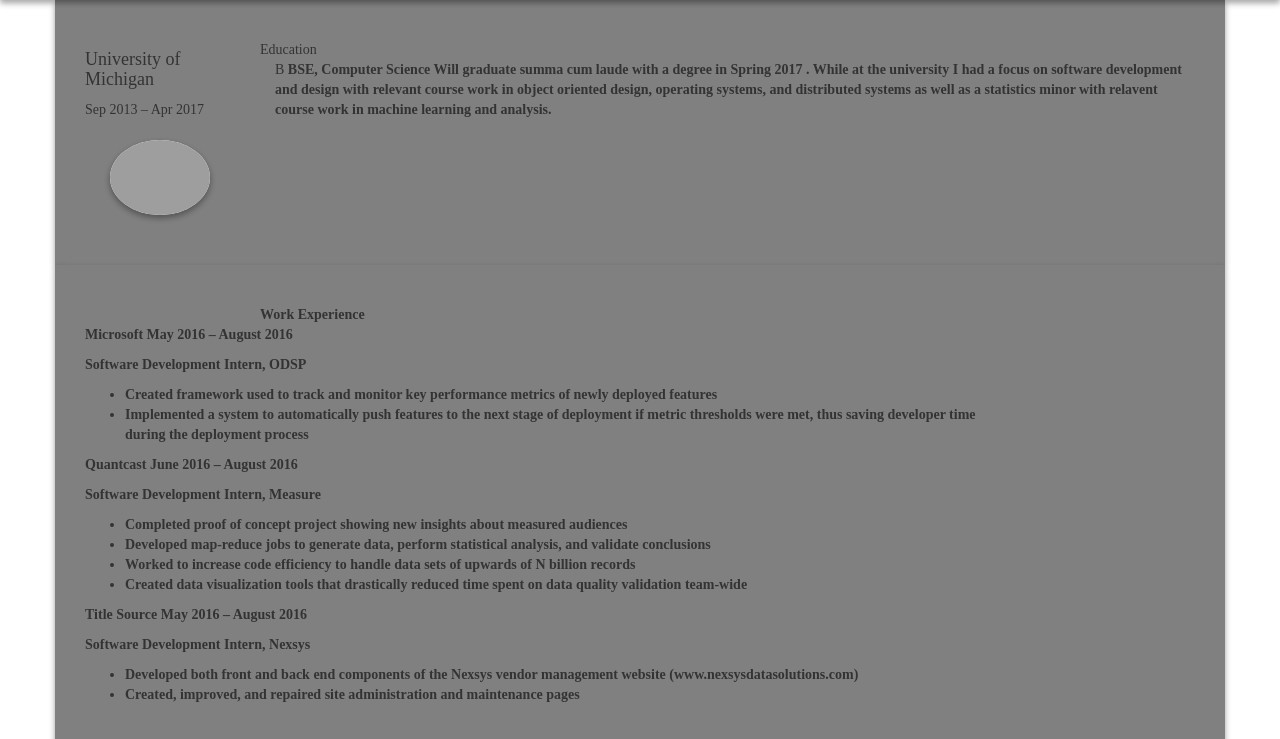
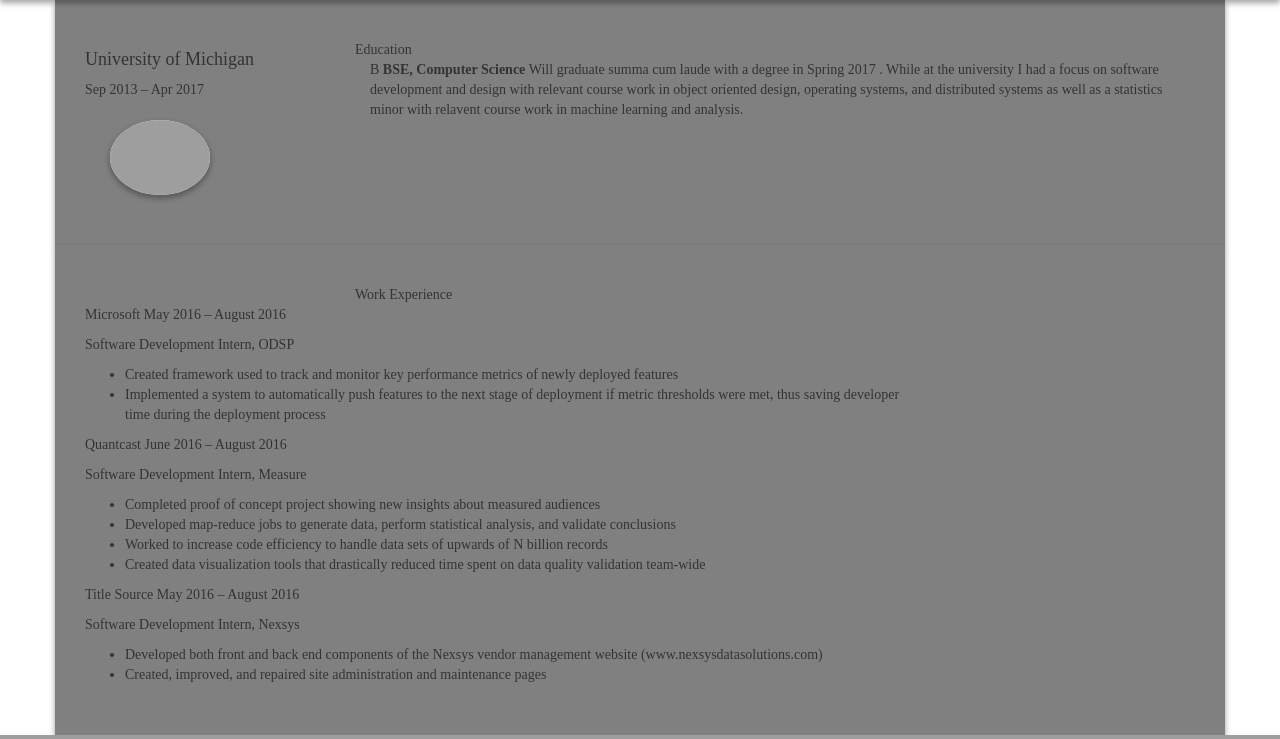
Before and after one commit to JonBrelje/website, a Flask app: page / in a window 1280 px wide. Shown: the part 754-1493 px from the top of the page. Run offline with Flask 2, Linux system fonts and the light colour scheme; some libraries are stand-ins or nearby versions; grey boxes are pictures that could not be loaded.

Commit message:
Shift column sizes after text formatting

```diff
--- a/templates/education.html
+++ b/templates/education.html
@@ -12,7 +12,7 @@
 
 {% block body %}
 <p>B
-	<strong> BSE, Computer Science <strong>
+	<strong> BSE, Computer Science </strong>
 	<span>
 	Will graduate summa cum laude with a degree in Spring 2017 . While at the university I had a focus on software development and design with relevant course work in object oriented design, operating systems, and distributed systems as well as a statistics minor with relavent course work in machine learning and analysis.
 	</span>
--- a/templates/info_section.html
+++ b/templates/info_section.html
@@ -1,13 +1,13 @@
 <div class="container shadow">
  	{% block title %}{% endblock %}
- 	<div class="col-md-2">
+ 	<div class="col-md-3">
  		<h4>{% block institution %}{% endblock %}</h4>
  		<p>{% block date%}{% endblock %}</p>
- 		<div class="col-md-2 text-center">
+ 		<div class="col-md-3 text-center">
  			{% block image %} {% endblock %}
  		</div>
  	</div>
- 	<div class="col-md-10">
+ 	<div class="col-md-9">
   		{% block body %}
   		{% endblock %}
 	</div>
```
